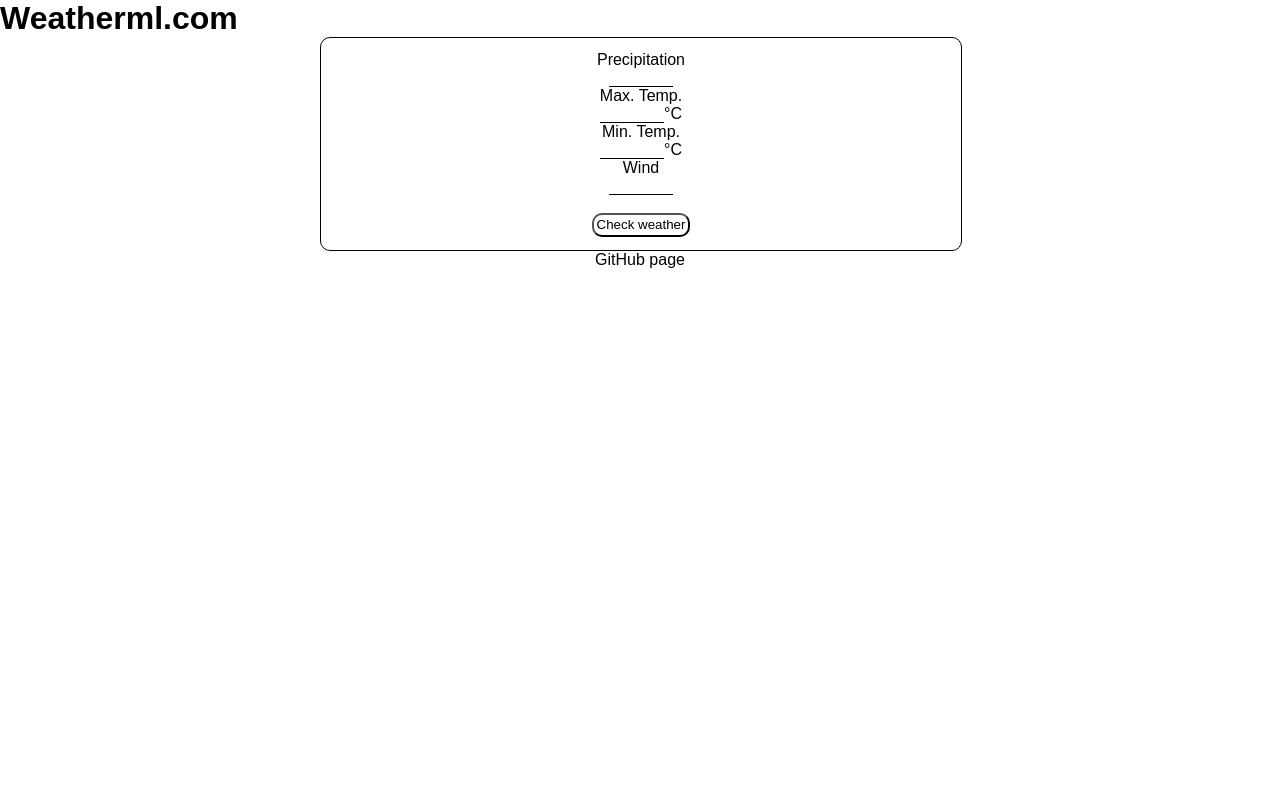
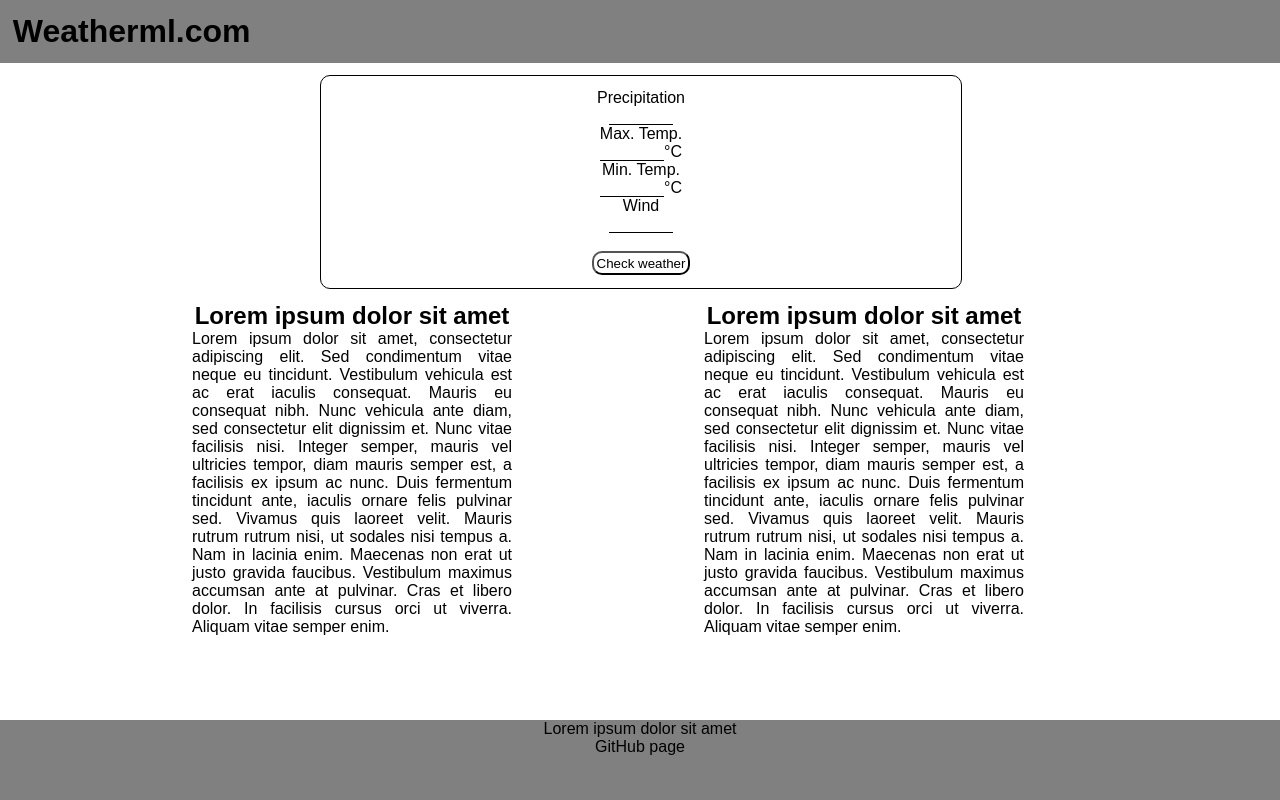
Before and after one commit to Beyond2028/weatherml, a Flask app: page / in a window 1280 px wide. Run offline with Flask 3, Linux system fonts and the light colour scheme.

Commit message:
1.2
Final changes. Optimazing css and html files. Filling 2 infomration bloc with lorem ipsum.

```diff
--- a/main.py
+++ b/main.py
@@ -3,7 +3,7 @@ app = Flask(__name__)
 
 @app.route('/')
 def index():
-    return render_template('hello.html')
+    return render_template('index.html')
 
 @app.route('/process',methods=['POST'])
 def process_form():
@@ -12,7 +12,7 @@ def process_form():
     temp_min = request.form.get('temp_min')
     wind = request.form.get('wind')
     index()
-    return render_template('hello.html')
+    return render_template('index.html')
 
 @app.errorhandler(404)
 def something_went_wrong(error):
--- a/static/style.css
+++ b/static/style.css
@@ -2,27 +2,22 @@
     margin: 0;
     padding: 0;
     font-family: sans-serif;
-}
-main{
-    margin: auto;
 }
 form{
     border: 1px solid black;
     width: 50%;
     text-align: center;
     border-radius: 10px;
-    padding-top: 1%;
-    padding-bottom: 1%;
-    margin-left: 25%;
+    padding: 1% 0;
+    margin: 1% 25%;
 }
 label{
     text-transform: capitalize;
 }
 input{
-    border: 0px;
+    border: 0;
     border-bottom: 1px solid black;
     text-align: center;
-    width: auto;
     width: 10%;
 }
 button{
@@ -34,14 +29,14 @@ button:hover{
     background-color: white;
 }
 header{
-    height: 15%;
+    height: 10%;
     width: 100%;
-    margin: auto;
+    background-color: grey;
 }
-h1{
-    width:fit-content;
+header > h1{
+    padding: 1%;
 }
-a{
+a {
     color: black;
     text-decoration: none;
 }
@@ -51,4 +46,22 @@ a:hover{
 }
 footer{
     text-align: center;
+    background-color: gray;
+    height: 10%;
+    width: 100%;
+    position: absolute;
+    bottom: 0;
 }
+div{
+    width: 100%;
+    height: fit-content;
+}
+div > .text{
+    padding-left: 15%;
+    width: 25%;
+    float: left;
+    text-align: justify;
+}
+.text > h2{
+    text-align: center;
+}
--- a/templates/hello.html
+++ /dev/null
@@ -1,27 +0,0 @@
-<!DOCTYPE html>
-<html lang="en">
-<head>
-    <meta charset="UTF-8">
-    <meta name="viewport" content="width=device-width, initial-scale=1.0">
-    <link rel="stylesheet" href="{{url_for('static',filename='style.css')}}">
-    <title>Weatherml.com</title>
-</head>
-<body>
-    <header>
-        <h1>Weatherml.com</h1>
-    </header>
-    <main>
-        <form action="/process" method="post">
-            <label>precipitation</label><br><input type="number" step="0.01" name="precipitation" required><br>
-            <label>Max. temp.</label><br><input type="number" step="0.01" name="temp_max" required>&degC<br>
-            <label>Min. temp.</label><br><input type="number" step="0.01" name="temp_min" required>&degC<br>
-            <label>wind</label><br><input type="number" step="0.01" name="wind" required><br>
-            <br>
-            <button type="submit">Check weather</button>
-        </form>
-    </main>
-    <footer>
-        <p>GitHub <a target="_blank" href="https://github.com/Beyond2028">page</a></p>
-    </footer>
-</body>
-</html>
--- /dev/null
+++ b/templates/index.html
@@ -0,0 +1,54 @@
+<!DOCTYPE html>
+<html lang="en">
+<head>
+    <meta charset="UTF-8">
+    <meta name="viewport" content="width=device-width, initial-scale=1.0">
+    <link rel="stylesheet" href="{{ url_for('static', filename='style.css') }}">
+    <title>Weatherml.com</title>
+</head>
+<body>
+    <header>
+        <h1>Weatherml.com</h1>
+    </header>
+    <main>
+        <form action="/process" method="post">
+            <div>
+                <label for="precipitation">Precipitation</label><br>
+                <input type="number" id="precipitation" step="0.01" name="precipitation" required><br>
+            </div>
+            <div>
+                <label for="temp_max">Max. temp.</label><br>
+                <input type="number" id="temp_max" step="0.01" name="temp_max" required>&deg;C<br>
+            </div>
+            <div>
+                <label for="temp_min">Min. temp.</label><br>
+                <input type="number" id="temp_min" step="0.01" name="temp_min" required>&deg;C<br>
+            </div>
+            <div>
+                <label for="wind">Wind</label><br>
+                <input type="number" id="wind" step="0.01" name="wind" required><br>
+            </div>
+            <br>
+            <button type="submit">Check weather</button>
+        </form>
+        <div>
+            <div class="text">
+                <h2>Lorem ipsum dolor sit amet</h2>
+                <p>
+                    Lorem ipsum dolor sit amet, consectetur adipiscing elit. Sed condimentum vitae neque eu tincidunt. Vestibulum vehicula est ac erat iaculis consequat. Mauris eu consequat nibh. Nunc vehicula ante diam, sed consectetur elit dignissim et. Nunc vitae facilisis nisi. Integer semper, mauris vel ultricies tempor, diam mauris semper est, a facilisis ex ipsum ac nunc. Duis fermentum tincidunt ante, iaculis ornare felis pulvinar sed. Vivamus quis laoreet velit. Mauris rutrum rutrum nisi, ut sodales nisi tempus a. Nam in lacinia enim. Maecenas non erat ut justo gravida faucibus. Vestibulum maximus accumsan ante at pulvinar. Cras et libero dolor. In facilisis cursus orci ut viverra. Aliquam vitae semper enim.
+                </p>
+            </div>
+            <div class="text">
+                <h2>Lorem ipsum dolor sit amet</h2>
+                <p>
+                    Lorem ipsum dolor sit amet, consectetur adipiscing elit. Sed condimentum vitae neque eu tincidunt. Vestibulum vehicula est ac erat iaculis consequat. Mauris eu consequat nibh. Nunc vehicula ante diam, sed consectetur elit dignissim et. Nunc vitae facilisis nisi. Integer semper, mauris vel ultricies tempor, diam mauris semper est, a facilisis ex ipsum ac nunc. Duis fermentum tincidunt ante, iaculis ornare felis pulvinar sed. Vivamus quis laoreet velit. Mauris rutrum rutrum nisi, ut sodales nisi tempus a. Nam in lacinia enim. Maecenas non erat ut justo gravida faucibus. Vestibulum maximus accumsan ante at pulvinar. Cras et libero dolor. In facilisis cursus orci ut viverra. Aliquam vitae semper enim.
+                </p>
+            </div>
+        </div>
+    </main>
+    <footer>
+        <p>Lorem ipsum dolor sit amet</p>
+        <p>GitHub <a target="_blank" href="https://github.com/Beyond2028">page</a></p>
+    </footer>
+</body>
+</html>
```
